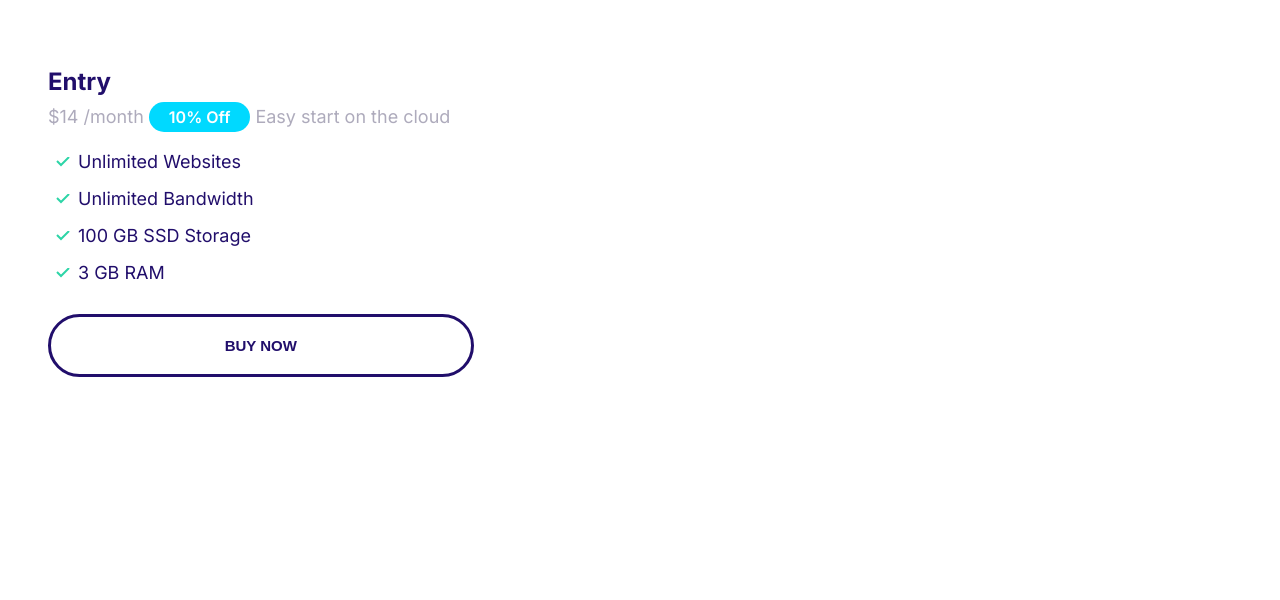
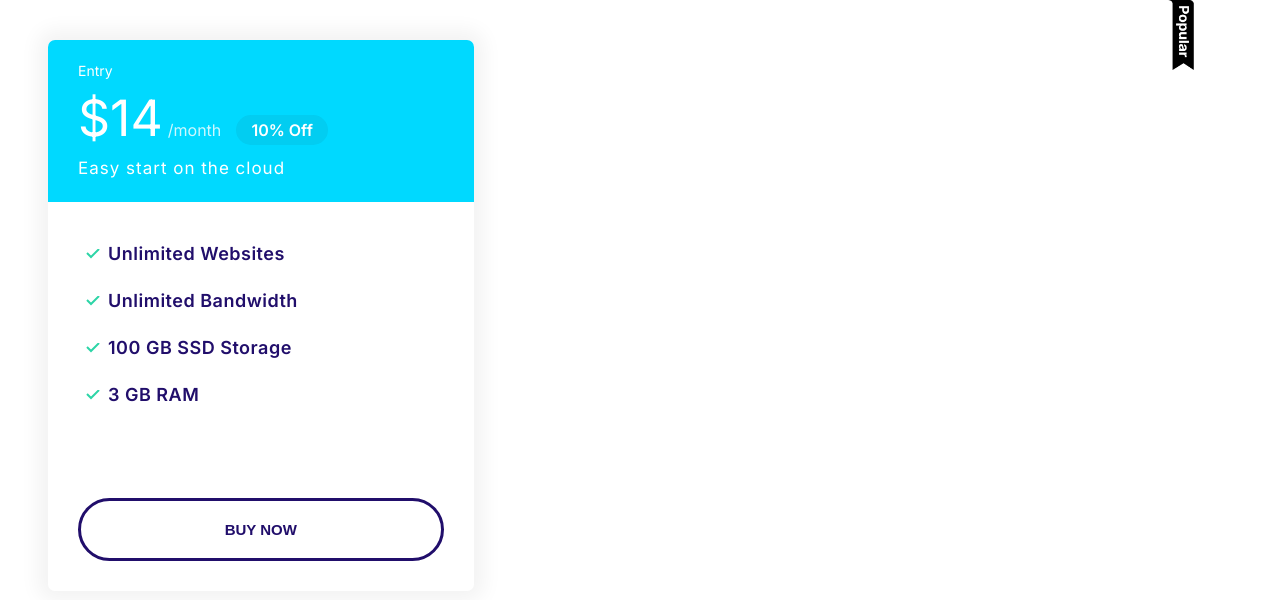
Before and after one commit to abiabisheak/Moshify, a plain HTML site: page source.html in a window 1280 px wide. Drawn offline with Linux system fonts and the light colour scheme; files whose address does not match are found by name.

Commit message:
define plan component

```diff
--- a/css/styles.css
+++ b/css/styles.css
@@ -116,6 +116,7 @@ a{
 
 .badge--small{
     font-size: 1.6rem;
+    padding: 0.5rem 1.5rem;
 }
 
 @media screen and (max-width: 1024px){
@@ -133,6 +134,7 @@ a{
     list-style: none;
     padding-left: 0;
     color: var(--color-headings);
+    font-weight: 510;
 }
 
 .list--inline .list__items{
@@ -274,3 +276,100 @@ a{
         font-size: 1.5rem;
     }
 }
+
+/* Card */
+.card{
+    border-radius: 7px;
+    box-shadow: 0 0 20px 10px #f3f3f3;
+    overflow: hidden;
+}
+
+.card__header,
+.card__body{
+    padding: 2rem 3rem;
+}
+
+.card--primary .card__header{
+    background-color: var(--color-primary);
+    color: white;
+}
+
+.card--secondary .card__header{
+    background-color: var(--color-secondary);
+    color: white;
+}
+
+.card--secondary .badge--secondary{
+    background-color: #02cdf1;
+}
+
+/* Plan */
+
+.plan__name{
+    color: white;
+    margin: 0;
+    font-weight: 500;
+    font-size: 2.4rem;
+}
+
+.plan__price{
+    font-size: 6rem;
+}
+
+.plan__billing-cycle{
+    font-size: 2.4rem;
+    font-weight: 300;
+    opacity: 0.80;
+    margin-right: 1rem;
+}
+
+.plan__description{
+    font-size: 2rem;
+    font-weight: 300;
+    letter-spacing: 1px;
+    display: block;
+}
+
+.plan .list__items{
+    margin-bottom: 2rem;
+    letter-spacing: 0.05rem;
+}
+
+.plan--popular .card__header{
+    position: relative;
+}
+
+ .popular-badge{
+    width: 70px;
+    position: absolute;
+    top: 0;
+    right: 5%;
+}
+
+/* .plan--popular .plan__name::before{
+    content: url(..//images/popular.png);
+    display: inline;
+    width: 40px;
+}  */
+
+@media screen and (min-width: 1024px) {
+    .plan__name{
+        font-size: 1.4rem;
+    }
+
+    .plan__price{
+        font-size: 5rem;
+    }
+
+    .plan__billing-cycle{
+        font-size: 1.6rem;
+    }
+
+    .plan__description{
+        font-size: 1.7rem;
+    }
+
+    .plan .btn{
+        margin-top: 7rem;
+    }
+}
```
Also changed, not shown: components/lists.html (+0 -1 lines), components/inputs.html (line endings or trailing spaces), images/popular.png (added), images/popular.svg (added).
